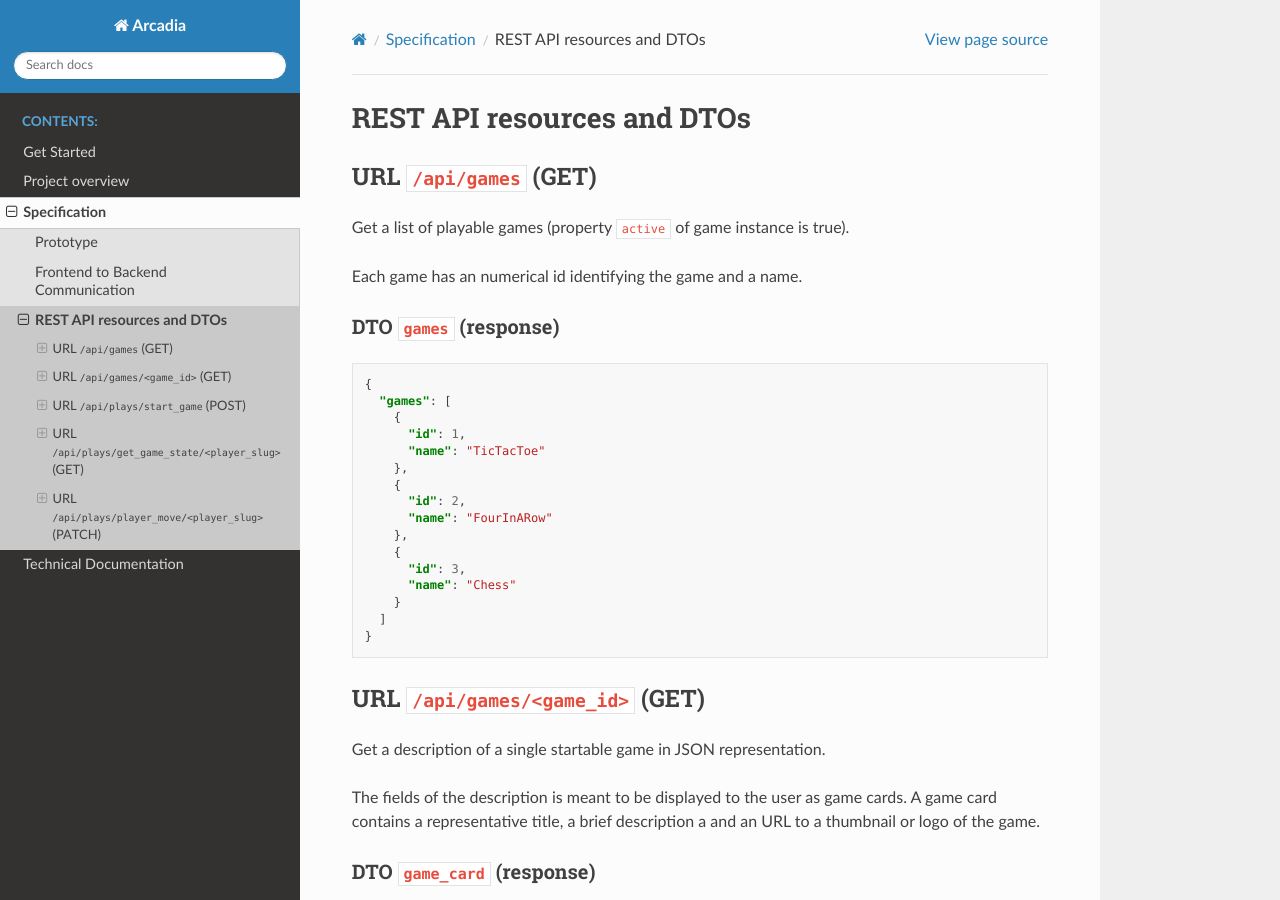
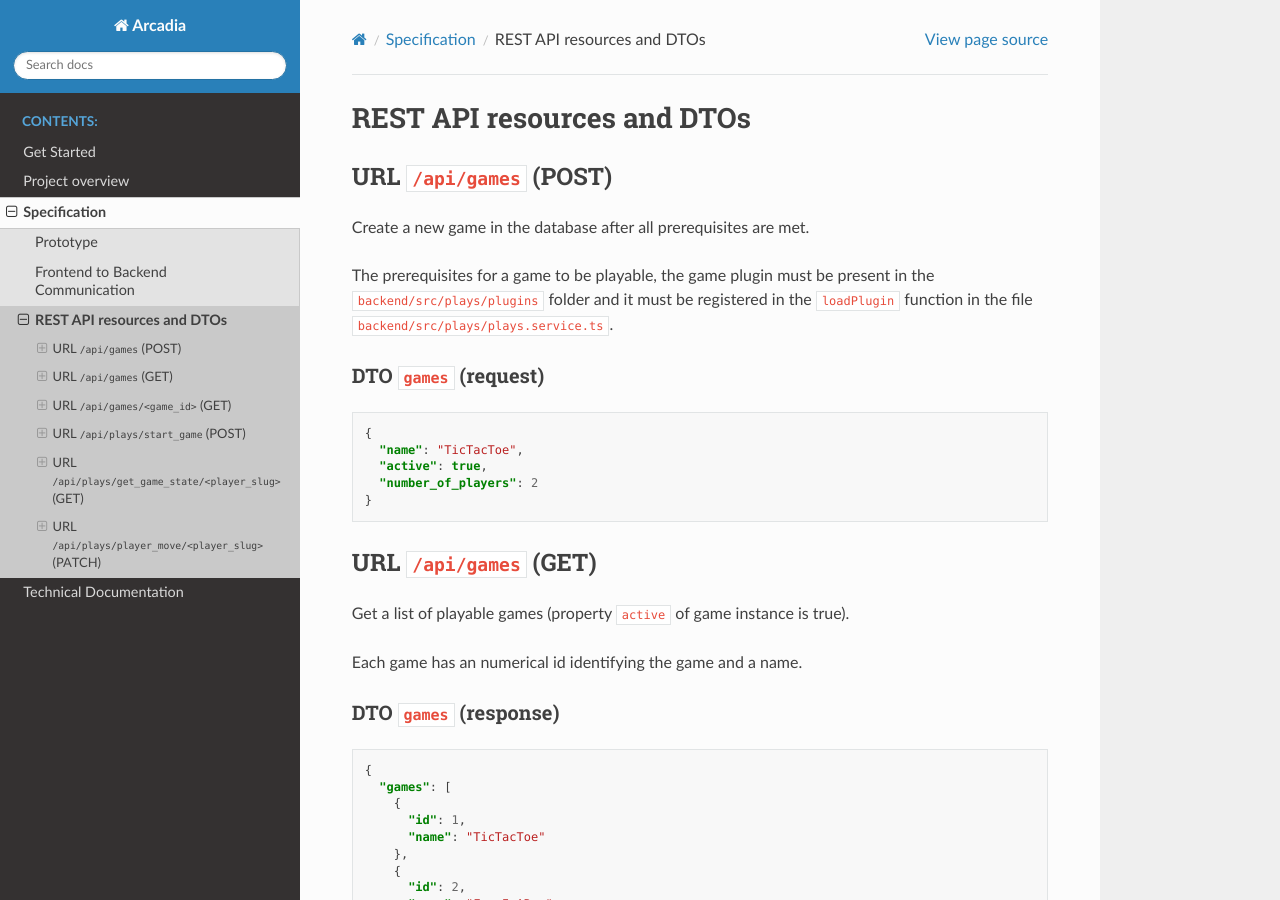
Before and after one commit to games2click/games2click.github.io, a Sphinx documentation site: the page built from docs/specifications/api/apis.md, in a window 1280 px wide and 900 px high. Built offline with Sphinx 7.4.7 and the Read the Docs theme 2.0.0, drawn with Linux system fonts in a browser that asks for light colours.

Commit message:
Describe new game api

````diff
--- a/docs/specifications/api/apis.md
+++ b/docs/specifications/api/apis.md
@@ -1,4 +1,22 @@
 # REST API resources and DTOs
+
+## URL `/api/games` (POST)
+
+Create a new game in the database after all prerequisites are met.
+
+The prerequisites for a game to be playable, the game plugin must be present in
+the `backend/src/plays/plugins` folder and it must be registered in the
+`loadPlugin` function in the file `backend/src/plays/plays.service.ts`.
+
+### DTO `games` (request)
+
+```json
+{
+  "name": "TicTacToe",
+  "active": true,
+  "number_of_players": 2
+}
+```
 
 ## URL `/api/games` (GET)
 
````
